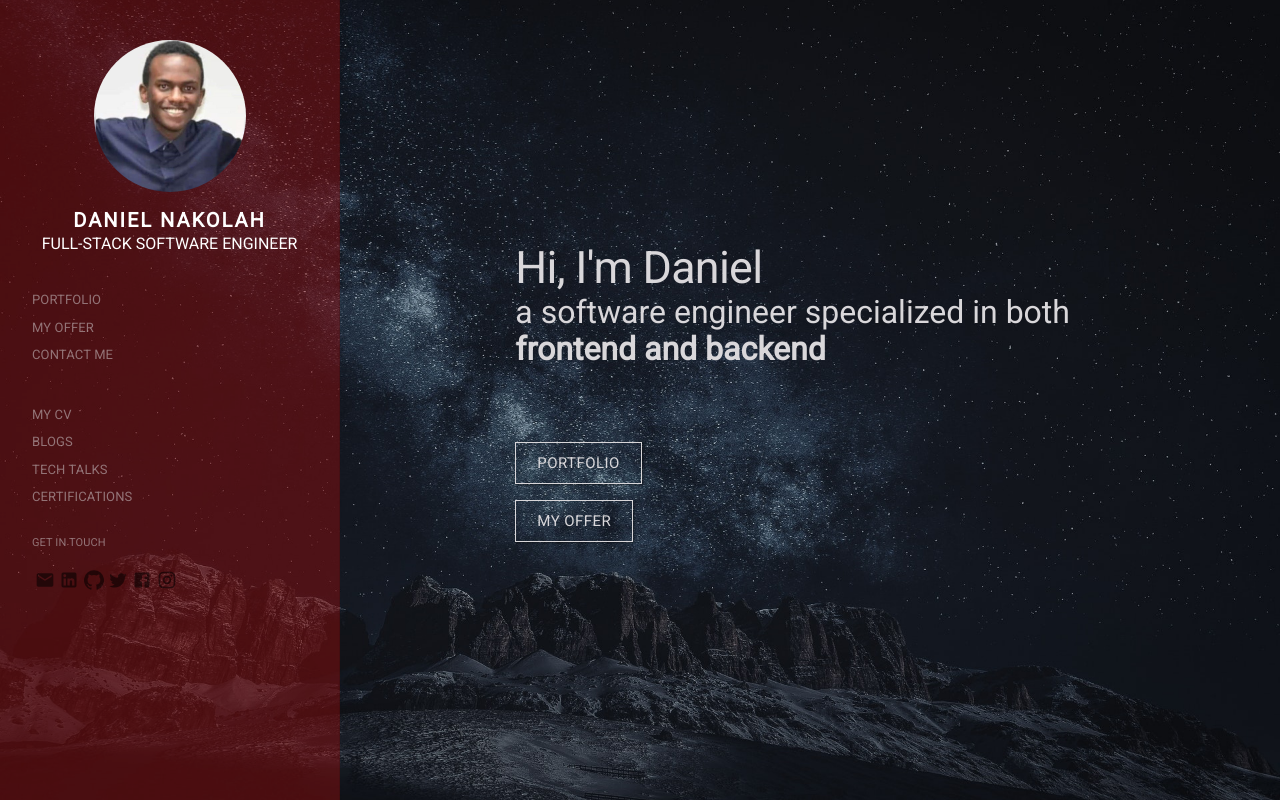
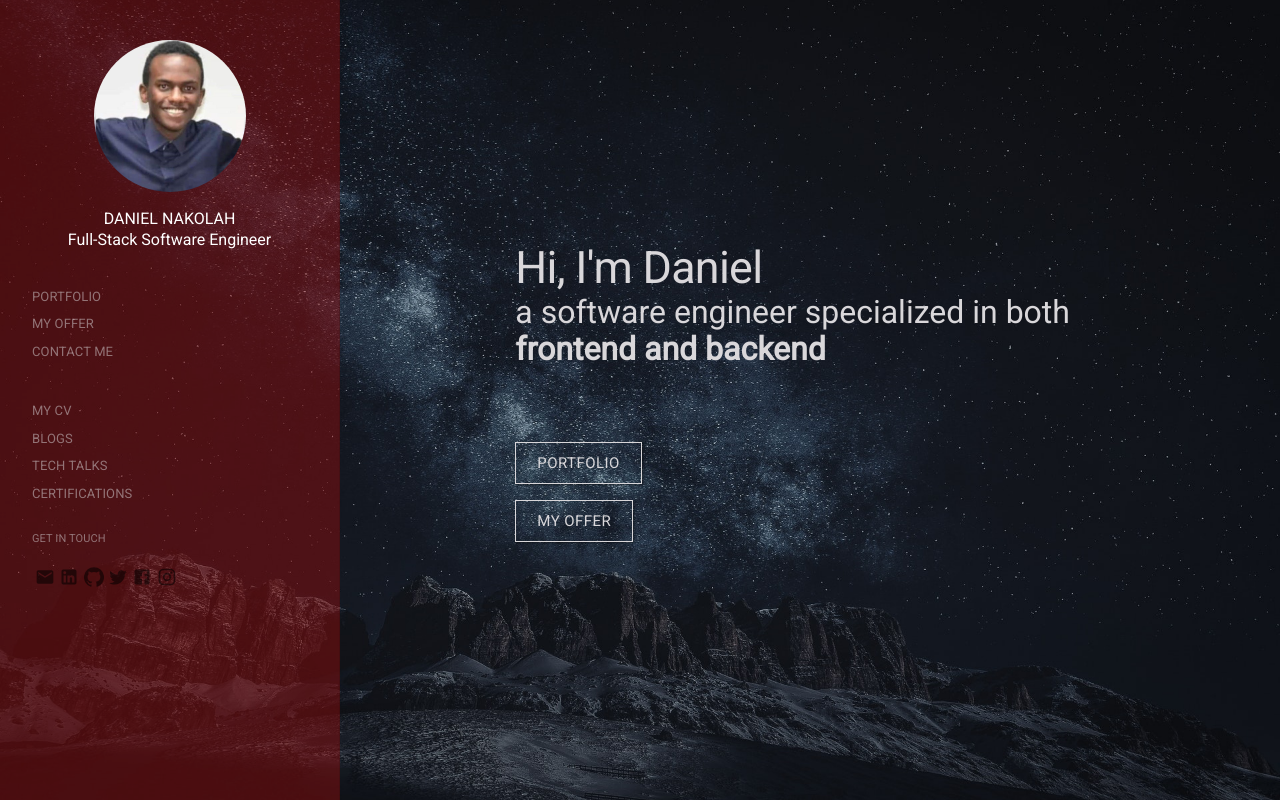
Before and after one commit to isnakolah/portfolio-client, a React (Create React App) app: page / in a window 1280 px wide. Built offline with nearby package versions, Linux system fonts and the light colour scheme.

Commit message:
Update the homepage

```diff
--- a/package.json
+++ b/package.json
@@ -2,7 +2,7 @@
   "name": "portfolio-client",
   "version": "0.1.0",
   "private": true,
-  "homepage": "http://https:/isnakolah.github.io/",
+  "homepage": "http://www.isnakolah.me/",
   "dependencies": {
     "@fontsource/roboto": "^4.2.3",
     "@material-ui/core": "^4.11.4",
--- a/src/components/Nav.js
+++ b/src/components/Nav.js
@@ -44,13 +44,10 @@ const useStyles = makeStyles((theme) => ({
     boxShadow: "none",
     color: "white",
     backgroundColor: "#ce5c5c00",
-    "& h4": {
-      fontSize: 20,
-      letterSpacing: "0.1em",
-    },
     "& h5": {
       fontSize: 16,
       fontWeight: "300",
+      textTransform: "none",
     },
   },
   cardMedia: {
@@ -132,9 +129,7 @@ const NavDrawer = () => {
               className={classes.cardMedia}
             />
             <CardContent className={classes.cardContent}>
-              <Typography variant="h4">
-                <strong>Daniel Nakolah</strong>
-              </Typography>
+              <Typography variant="h5">DANIEL NAKOLAH</Typography>
               <Typography variant="h5">Full-Stack Software Engineer</Typography>
             </CardContent>
           </Card>
```
